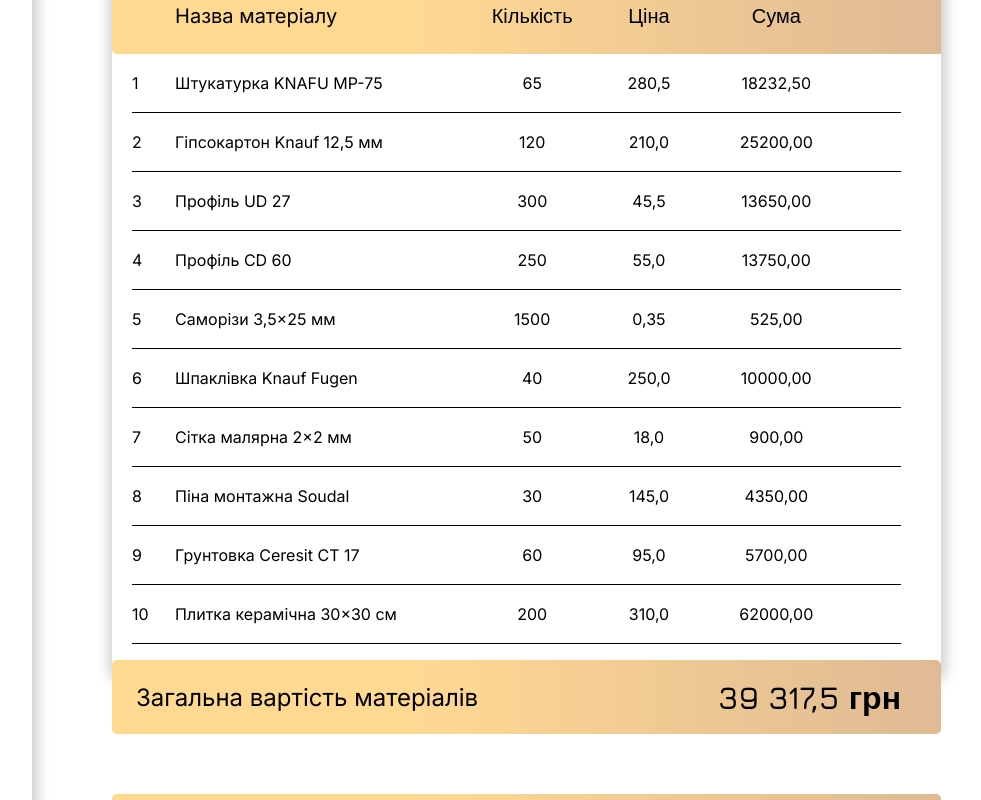
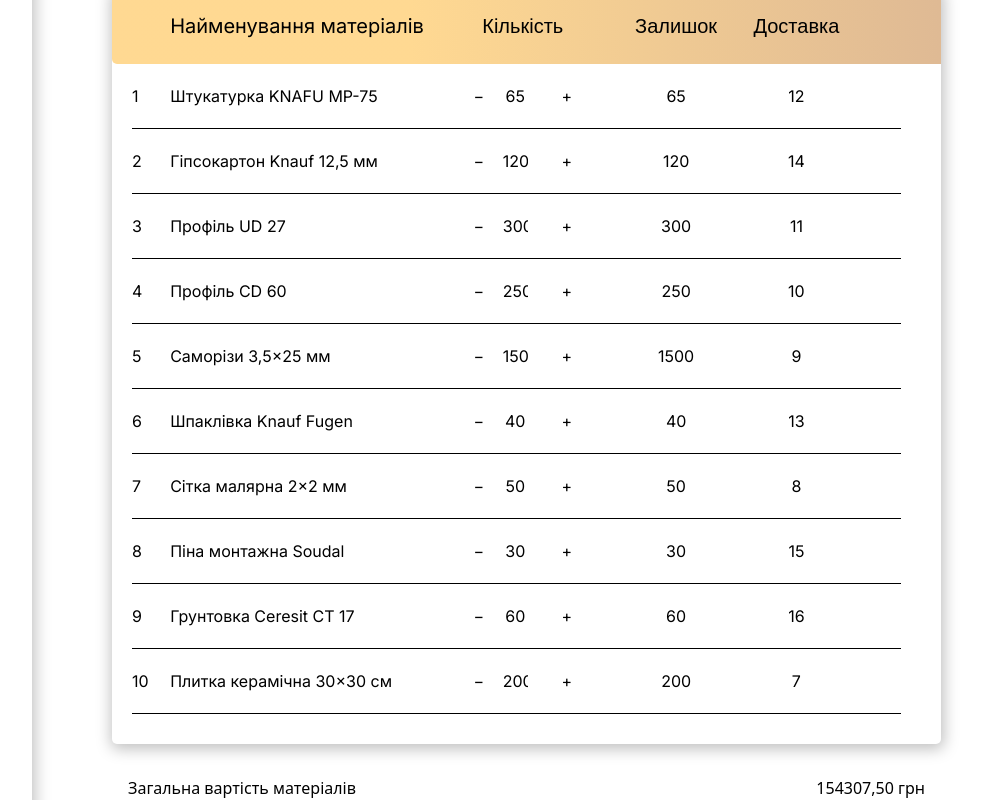
Before and after one commit to DonAkardion/StraightWalls_FE, a Next.js app: page /admin/addProject in a window 1280 px wide. Shown: the part 1700-2500 px from the top of the page, without its empty margins (279-1260 px from the left). Built offline with nearby package versions, Linux system fonts and the light colour scheme; a web font is replaced by a local one.

Commit message:
fix: build fix

```diff
--- a/src/components/DonutChart/DonutChart.tsx
+++ b/src/components/DonutChart/DonutChart.tsx
@@ -1,26 +1,25 @@
 "use client";
 import React from "react";
-import {
-  Chart as ChartJS,
-  ArcElement,
-  Tooltip,
-  Plugin
-} from "chart.js";
+import { Chart as ChartJS, ArcElement, Tooltip, Plugin } from "chart.js";
 import { Doughnut } from "react-chartjs-2";
 import { mockProjects } from "@/mock/Project/mockProjects";
-import styles from "./DonutChart.module.css"
+import styles from "./DonutChart.module.css";
+import type { TooltipItem } from "chart.js";
 
 ChartJS.register(ArcElement, Tooltip);
 
 const centerTextPlugin: Plugin = {
   id: "centerText",
   afterDraw(chart) {
-    const { ctx, chartArea: { width, height, left, top } } = chart;
+    const {
+      ctx,
+      chartArea: { width, height, left, top },
+    } = chart;
     ctx.save();
 
     const dataset = chart.data.datasets[0];
-    const total = dataset.data.reduce((acc, val) => acc + Number(val), 0);
-    const doneIndex = chart.data.labels.indexOf("Done");
+    const total = (dataset.data as number[]).reduce((acc, val) => acc + val, 0);
+    const doneIndex = chart.data.labels?.indexOf("Done") ?? -1;
     const doneValue = doneIndex >= 0 ? Number(dataset.data[doneIndex]) : 0;
     const percent = total > 0 ? Math.round((doneValue / total) * 100) : 0;
 
@@ -30,34 +29,34 @@ const centerTextPlugin: Plugin = {
     ctx.textBaseline = "middle";
     ctx.fillText(`${percent}%`, left + width / 2, top + height / 2);
     ctx.restore();
-  }
+  },
 };
 
 export const DoughnutChart = () => {
   const tasksStatus: Record<string, number> = {};
 
-  mockProjects.forEach(project => {
+  mockProjects.forEach((project) => {
     const status = project.status;
     tasksStatus[status] = (tasksStatus[status] || 0) + 1;
   });
 
   const orderedStatuses = ["Done", "In progress", "Waiting", "Canceled"];
-  const filteredSortedLabels = orderedStatuses.filter(s => s in tasksStatus);
-  const dataValues = filteredSortedLabels.map(label => tasksStatus[label]);
+  const filteredSortedLabels = orderedStatuses.filter((s) => s in tasksStatus);
+  const dataValues = filteredSortedLabels.map((label) => tasksStatus[label]);
   const total = dataValues.reduce((acc, val) => acc + val, 0);
 
   const colors: Record<string, string> = {
-    "Done": "#15ae08",
+    Done: "#15ae08",
     "In progress": "#0097c0",
-    "Waiting": "#ffb32680",
-    "Canceled": "#b70000"
+    Waiting: "#ffb32680",
+    Canceled: "#b70000",
   };
 
   const ukrLabels: Record<string, string> = {
-    "Done": "Виконано",
+    Done: "Виконано",
     "In progress": "В процесі",
-    "Waiting": "Очікує",
-    "Canceled": "Відхилено"
+    Waiting: "Очікує",
+    Canceled: "Відхилено",
   };
 
   const data = {
@@ -66,10 +65,10 @@ export const DoughnutChart = () => {
       {
         label: "Кількість проєктів",
         data: dataValues,
-        backgroundColor: filteredSortedLabels.map(l => colors[l]),
-        borderWidth: 0
-      }
-    ]
+        backgroundColor: filteredSortedLabels.map((l) => colors[l]),
+        borderWidth: 0,
+      },
+    ],
   };
 
   const options = {
@@ -80,15 +79,15 @@ export const DoughnutChart = () => {
       legend: { display: false },
       tooltip: {
         callbacks: {
-          label: context => {
+          label: (context: TooltipItem<"doughnut">) => {
             const label = context.label || "";
             const value = context.parsed || 0;
             const percentage = total ? ((value / total) * 100).toFixed(0) : "0";
             return `${label}: ${percentage}%`;
-          }
-        }
-      }
-    }
+          },
+        },
+      },
+    },
   };
 
   const leftColumn = ["Done", "In progress"];
@@ -111,12 +110,16 @@ export const DoughnutChart = () => {
   };
 
   return (
-    <div className={`max-w-[985px] flex items-center justify-around bg-white p-5 rounded-lg h-[250px] ${styles.donutChart}`}>
+    <div
+      className={`max-w-[985px] flex items-center justify-around bg-white p-5 rounded-lg h-[250px] ${styles.donutChart}`}
+    >
       <div className={`w-[180px] ${styles.chartContainer}`}>
         <Doughnut data={data} options={options} plugins={[centerTextPlugin]} />
       </div>
       <div className={`flex flex-col justify-center ${styles.legendBlock}`}>
-        <h3 className={`mb-5 text-center font-semibold ${styles.legendTitle}`}>Виконання проєктів</h3>
+        <h3 className={`mb-5 text-center font-semibold ${styles.legendTitle}`}>
+          Виконання проєктів
+        </h3>
         <div className="flex gap-10">
           <div>{leftColumn.map(renderLegendItem)}</div>
           <div>{rightColumn.map(renderLegendItem)}</div>
--- a/src/components/Project/ProjectsDetailed/ProjectMaterialsTable/ProjectMaterialsTable.tsx
+++ b/src/components/Project/ProjectsDetailed/ProjectMaterialsTable/ProjectMaterialsTable.tsx
@@ -6,70 +6,91 @@ import { Inspect } from "@/components/Table/Inspect/Inspect";
 import { Material } from "@/types/material";
 import { mockMaterials } from "@/mock/Materials/materialsMock";
 
+type Col<T> = {
+  key: keyof T | string;
+  label: string;
+  tooltip?: (item: T) => string;
+  render?: (item: T) => React.ReactNode;
+};
+
 interface Props {
-  expandedId: string | null;
-  onInspect: (item: Material) => void;
+  expandedId?: string | null;
+  onInspect?: (item: Material) => void;
   enableTooltips?: boolean;
+  columns?: Col<Material>[];
+  data?: Material[];
+  className?: string;
 }
 
 export function ProjectMaterialsTable({
-  expandedId,
+  expandedId = null,
   onInspect,
   enableTooltips = true,
+  columns,
+  data,
+  className,
 }: Props) {
-  // Функція для парсингу ціни у число (з урахуванням коми)
-  const parsePrice = (price: string) => Number(price.replace(",", "."));
-  const columns = [
+  const parsePrice = (price: string) => Number(String(price).replace(",", "."));
+
+  const defaultColumns: Col<Material>[] = [
     {
       key: "name",
       label: "Назва матеріалу",
-      tooltip: (material: Material) => `Матеріал: ${material.name}`,
+      tooltip: (m) => `Матеріал: ${m.name}`,
     },
     { key: "amount", label: "Кількість" },
     { key: "price", label: "Ціна" },
     {
       key: "totalPrice",
       label: "Сума",
-      render: (material: Material) => {
-        const total = material.amount * parsePrice(material.price);
-        return total.toFixed(2).replace(".", ",");
-      },
+      render: (material: Material) =>
+        (material.amount * parsePrice(material.price))
+          .toFixed(2)
+          .replace(".", ","),
     },
   ];
+
+  const cols = columns ?? defaultColumns;
+  const rows = data ?? mockMaterials;
+
+  const renderInspectFields = (item: Material) =>
+    cols.map((c) => {
+      const value = (() => {
+        if (c.render) {
+          const node = c.render(item);
+          if (typeof node === "string" || typeof node === "number")
+            return String(node);
+          return "";
+        } else {
+          if (typeof c.key === "string" && c.key in item) {
+            const v = (item as unknown as Record<string, unknown>)[c.key];
+            return v === undefined || v === null ? "" : String(v);
+          }
+          return "";
+        }
+      })();
+
+      return {
+        label: c.label,
+        value: () => value,
+      };
+    });
+
   return (
     <div>
-      <Table
-        data={mockMaterials}
+      <Table<Material>
+        data={rows}
         expandedId={expandedId}
-        columns={columns}
+        columns={cols}
         showIndex={true}
         enableTooltips={enableTooltips}
         onInspect={onInspect}
+        className={className}
         renderInspection={(material) => (
           <Inspect<Material>
             item={material}
-            getId={(item) => item.id}
-            fields={[
-              {
-                label: "Назва матеріалу",
-                value: (item) => item.name,
-              },
-              {
-                label: "Кількість",
-                value: (item) => item.amount.toString(),
-              },
-              {
-                label: "Ціна",
-                value: (item) => item.price,
-              },
-              {
-                label: "Сума",
-                value: (item) => {
-                  const total = item.amount * parsePrice(item.price);
-                  return total.toFixed(2).replace(".", ",");
-                },
-              },
-            ]}
+            getId={(it) => it.id}
+            fields={renderInspectFields(material)}
           />
         )}
       />
--- a/src/components/ReportsTable/ReportsTable.tsx
+++ b/src/components/ReportsTable/ReportsTable.tsx
@@ -12,11 +12,46 @@ interface Material {
 }
 
 const data: Material[] = [
-  { id: "1", name: "Гіпс", quantity: "4 т", unitPrice: "500 грн", supplier: "ТОВ компанія", icon: "" },
-  { id: "2", name: "Гіпс", quantity: "4 т", unitPrice: "500 грн", supplier: "ТОВ компанія", icon: "" },
-  { id: "3", name: "Гіпс", quantity: "4 т", unitPrice: "500 грн", supplier: "ТОВ компанія", icon: "" },
-  { id: "4", name: "Гіпс", quantity: "4 т", unitPrice: "500 грн", supplier: "ТОВ компанія", icon: "" },
-  { id: "5", name: "Гіпс", quantity: "4 т", unitPrice: "500 грн", supplier: "ТОВ компанія", icon: "" },
+  {
+    id: "1",
+    name: "Гіпс",
+    quantity: "4 т",
+    unitPrice: "500 грн",
+    supplier: "ТОВ компанія",
+    icon: "",
+  },
+  {
+    id: "2",
+    name: "Гіпс",
+    quantity: "4 т",
+    unitPrice: "500 грн",
+    supplier: "ТОВ компанія",
+    icon: "",
+  },
+  {
+    id: "3",
+    name: "Гіпс",
+    quantity: "4 т",
+    unitPrice: "500 грн",
+    supplier: "ТОВ компанія",
+    icon: "",
+  },
+  {
+    id: "4",
+    name: "Гіпс",
+    quantity: "4 т",
+    unitPrice: "500 грн",
+    supplier: "ТОВ компанія",
+    icon: "",
+  },
+  {
+    id: "5",
+    name: "Гіпс",
+    quantity: "4 т",
+    unitPrice: "500 грн",
+    supplier: "ТОВ компанія",
+    icon: "",
+  },
 ];
 
 const columns = [
@@ -26,9 +61,14 @@ const columns = [
   { key: "supplier", label: "Постачальник" },
   {
     key: "icon",
-    label: (
+    label: "",
+    render: () => (
       <div style={{ display: "flex", justifyContent: "center" }}>
-        <img src={burgerTable.src} alt="icon" style={{ width: 25, height: 25 }} />
+        <img
+          src={burgerTable.src}
+          alt="icon"
+          style={{ width: 25, height: 25 }}
+        />
       </div>
     ),
   },
--- /dev/null
+++ b/src/components/addProject/MaterialsEditor/MaterialsEditor.tsx
@@ -0,0 +1,118 @@
+"use client";
+
+import React, { useMemo, useState } from "react";
+import { ProjectMaterialsTable } from "@/components/Project/ProjectsDetailed/ProjectMaterialsTable/ProjectMaterialsTable";
+import { mockMaterials } from "@/mock/Materials/materialsMock";
+import { Material } from "@/types/material";
+
+function parsePrice(price: string) {
+  return Number(String(price).replace(",", "."));
+}
+function formatNumber(n: number) {
+  return n.toFixed(2).replace(".", ",");
+}
+
+export function MaterialsEditor() {
+  // Локальна копія матеріалів з моковими delivery
+  const [materials, setMaterials] = useState<Material[]>(mockMaterials);
+
+  const total = useMemo(
+    () => materials.reduce((acc, m) => acc + m.amount * parsePrice(m.price), 0),
+    [materials]
+  );
+
+  const changeAmount = (id: string, next: number) => {
+    setMaterials((prev) =>
+      prev.map((m) =>
+        m.id === id ? { ...m, amount: Math.max(0, Math.floor(next)) } : m
+      )
+    );
+  };
+
+  const columns = [
+    { key: "name", label: "Найменування матеріалів" },
+    {
+      key: "amount",
+      label: "Кількість",
+      render: (m: Material) => (
+        <div
+          className="flex items-center justify-center gap-2"
+          onClick={(e) => e.stopPropagation()}
+        >
+          <button
+            type="button"
+            onClick={(e) => {
+              e.stopPropagation();
+              changeAmount(m.id, Math.max(0, m.amount - 1));
+            }}
+            className="hidden md:inline-flex w-6 h-6 items-center justify-center bg-white rounded"
+            aria-label="decrease"
+          >
+            −
+          </button>
+
+          <input
+            type="number"
+            min={0}
+            value={m.amount}
+            onChange={(e) => {
+              e.stopPropagation();
+              const v = e.target.value === "" ? 0 : Number(e.target.value);
+              if (Number.isNaN(v)) return;
+              changeAmount(m.id, v);
+            }}
+            onClick={(e) => e.stopPropagation()}
+            className="w-[80px] md:w-12 text-center rounded px-1 py-0"
+          />
+
+          <button
+            type="button"
+            onClick={(e) => {
+              e.stopPropagation();
+              changeAmount(m.id, m.amount + 1);
+            }}
+            className="hidden md:inline-flex w-6 h-6 items-center justify-center bg-white rounded"
+            aria-label="increase"
+          >
+            +
+          </button>
+        </div>
+      ),
+    },
+    {
+      key: "stock", // унікальний ключ, не amount
+      label: "Залишок",
+      render: (m: Material) => String(m.amount),
+    },
+    {
+      key: "delivery",
+      label: "Доставка",
+      render: (m: Material) => m.delivery ?? "",
+    },
+  ];
+
+  const [expandedId, setExpandedId] = useState<string | null>(null);
+  const handleInspect = (item: Material) => {
+    setExpandedId((prev) => (prev === item.id ? null : item.id));
+  };
+
+  return (
+    <section className="relative mb-[40px]">
+      <h2 className="mb-[16px] text-[20px]">Матеріали</h2>
+
+      <ProjectMaterialsTable
+        data={materials}
+        columns={columns}
+        expandedId={expandedId}
+        onInspect={handleInspect}
+        enableTooltips={true}
+        className="projectMaterialsEditorWrap"
+      />
+
+      <div className="mt-4 rounded-[5px] p-4 flex justify-between items-center">
+        <div>Загальна вартість матеріалів</div>
+        <div className="">{formatNumber(total)} грн</div>
+      </div>
+    </section>
+  );
+}
--- a/src/features/addProject/AddProject.tsx
+++ b/src/features/addProject/AddProject.tsx
@@ -5,7 +5,7 @@ import { ClientSelector } from "@/components/addProject/ClientSelector/ClientSel
 import { mockClients } from "@/mock/Clients/clientsMock";
 import { ProjectEstimate } from "@/components/Project/ProjectsDetailed/ProjectEstimate/ProjectEstimate";
 import { mockServices } from "@/mock/Service/servicesMock";
-import { ProjectMaterials } from "@/components/Project/ProjectsDetailed/ProjectMaterials/ProjectMaterials";
+import { MaterialsEditor } from "@/components/addProject/MaterialsEditor/MaterialsEditor";
 
 export function AddProject() {
   const [clientId, setClientId] = useState<string | null>(null);
@@ -37,7 +37,7 @@ export function AddProject() {
         onServicesChange={(updated) => setServices(updated)}
         tableClassName="projectEstimateTableWrap"
       />
-      <ProjectMaterials />
+      <MaterialsEditor />
       <button
         className={`${styles.nextPageBtn} h-[80px] w-full cursor-pointer rounded-[5px]`}
       >
--- a/src/types/material.ts
+++ b/src/types/material.ts
@@ -3,4 +3,5 @@ export interface Material {
   name: string;
   amount: number;
   price: string;
+  delivery?: string;
 }
```
Also changed, not shown: src/components/GraphicChart/GraphicChart.tsx (+7 -5 lines), src/mock/Materials/materialsMock.ts (+10 -0 lines).
